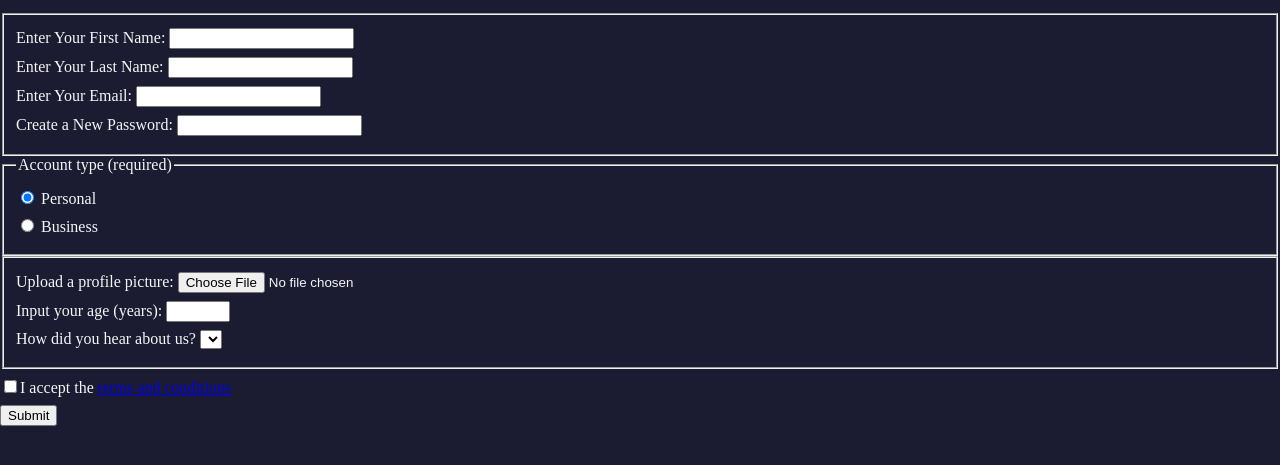
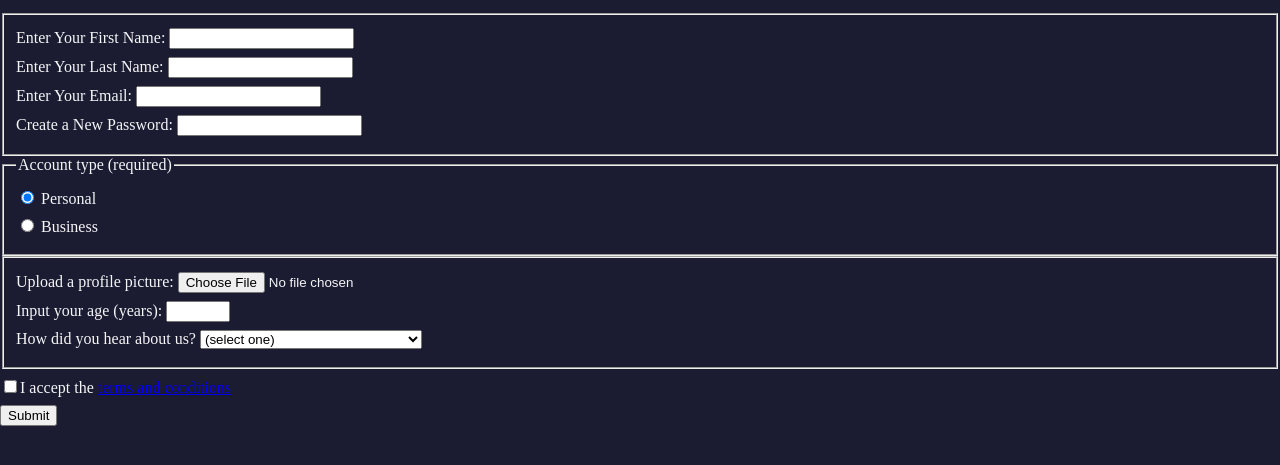
Before and after one commit to johndaviddc/Registration-Form, a plain HTML site: page index.html in a window 1280 px wide. Shown: the part 101-566 px from the top of the page. Drawn offline with Linux system fonts and the light colour scheme.

Commit message:
update option elements

```diff
--- a/index.html
+++ b/index.html
@@ -26,11 +26,11 @@
                 <label>
                     How did you hear about us?
                 <select>
-                    <option></option>
-                    <option></option>
-                    <option></option>
-                    <option></option>
-                    <option></option>
+                    <option value="">(select one)</option>
+                    <option value="1">freeCodeCamp News</option>
+                    <option value="2">freeCodeCamp YouTube Channel</option>
+                    <option value="3">freeCodeCamp Forum</option>
+                    <option value="4">Other</option>
                 </select>
                 </label>
             </fieldset>
```
